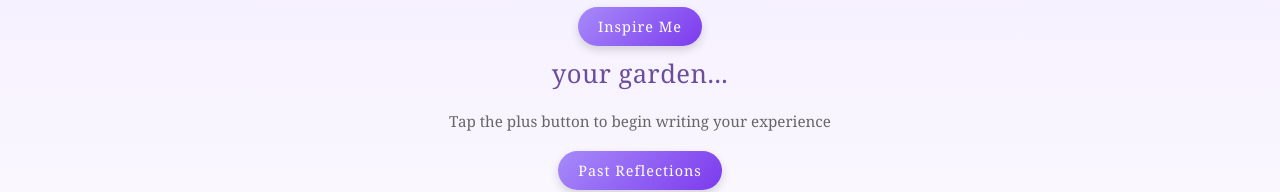
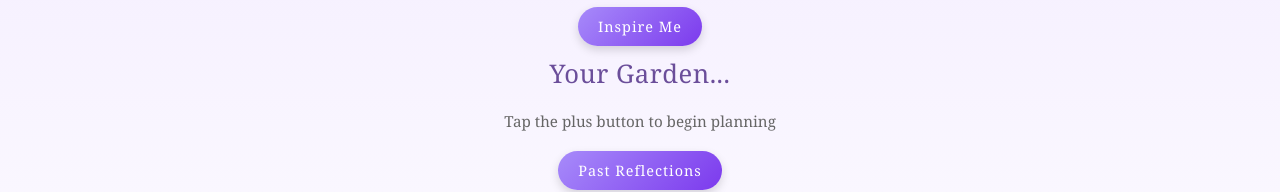
Before and after one commit to theresa-yn/spiritual-journey, a plain HTML site: page docs/index.html in a window 1280 px wide. Shown: the part 341-533 px from the top of the page. Drawn offline with Linux system fonts and the light colour scheme.

Commit message:
Update index.html

```diff
--- a/docs/index.html
+++ b/docs/index.html
@@ -191,8 +191,8 @@
   <div id="main-screen" class="content">
     <div id="quote" class="prompt">The wound is the place where the light enters you. – Rumi</div>
     <button class="button" onclick="newQuote()">Inspire Me</button>
-    <h2>your garden...</h2>
-    <p>Tap the plus button to begin writing your experience</p>
+    <h2>Your Garden...</h2>
+    <p>Tap the plus button to begin planning</p>
     <div class="button-group">
       <button class="button" onclick="showHistory()">Past Reflections</button>
     </div>
```
